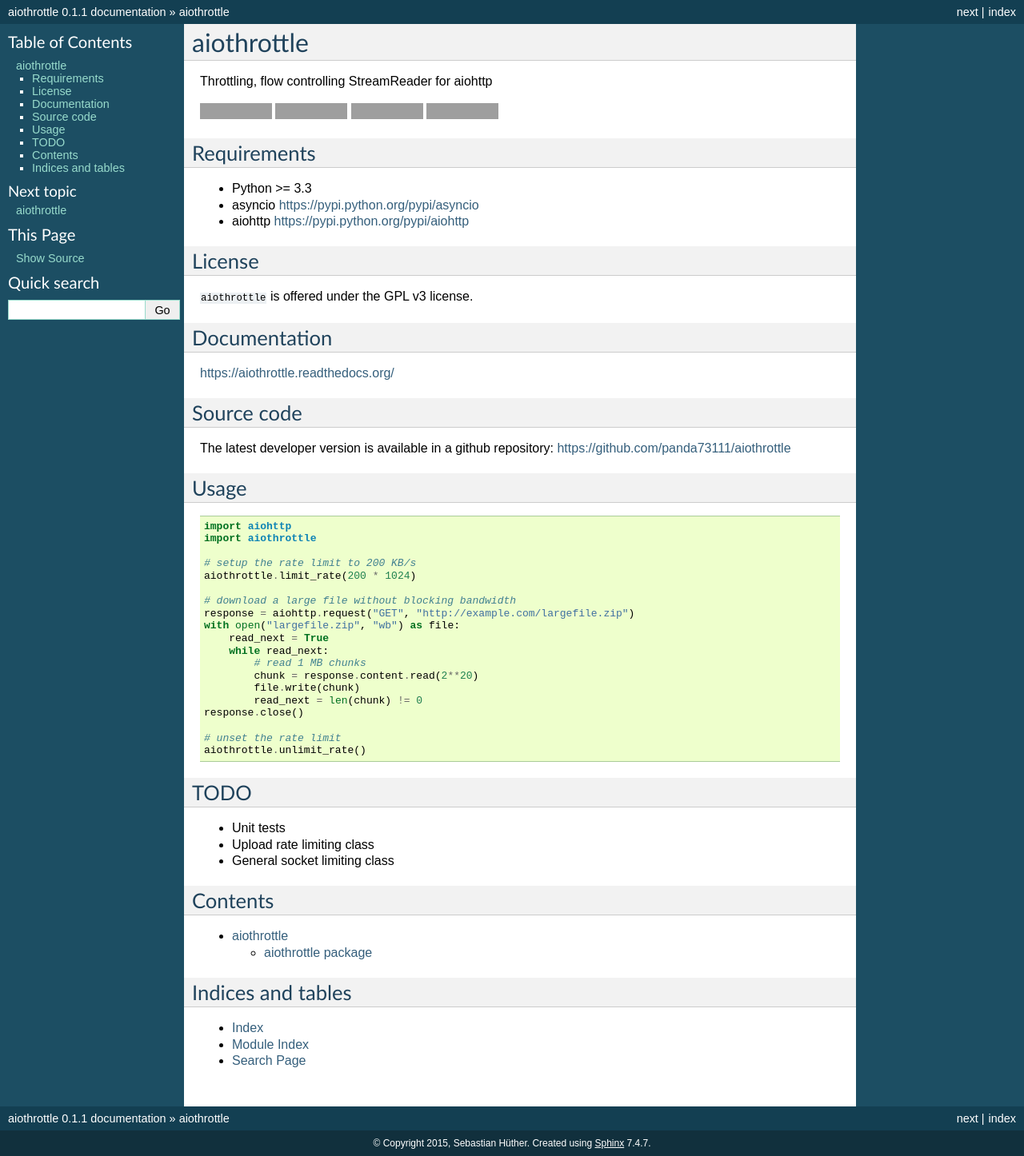
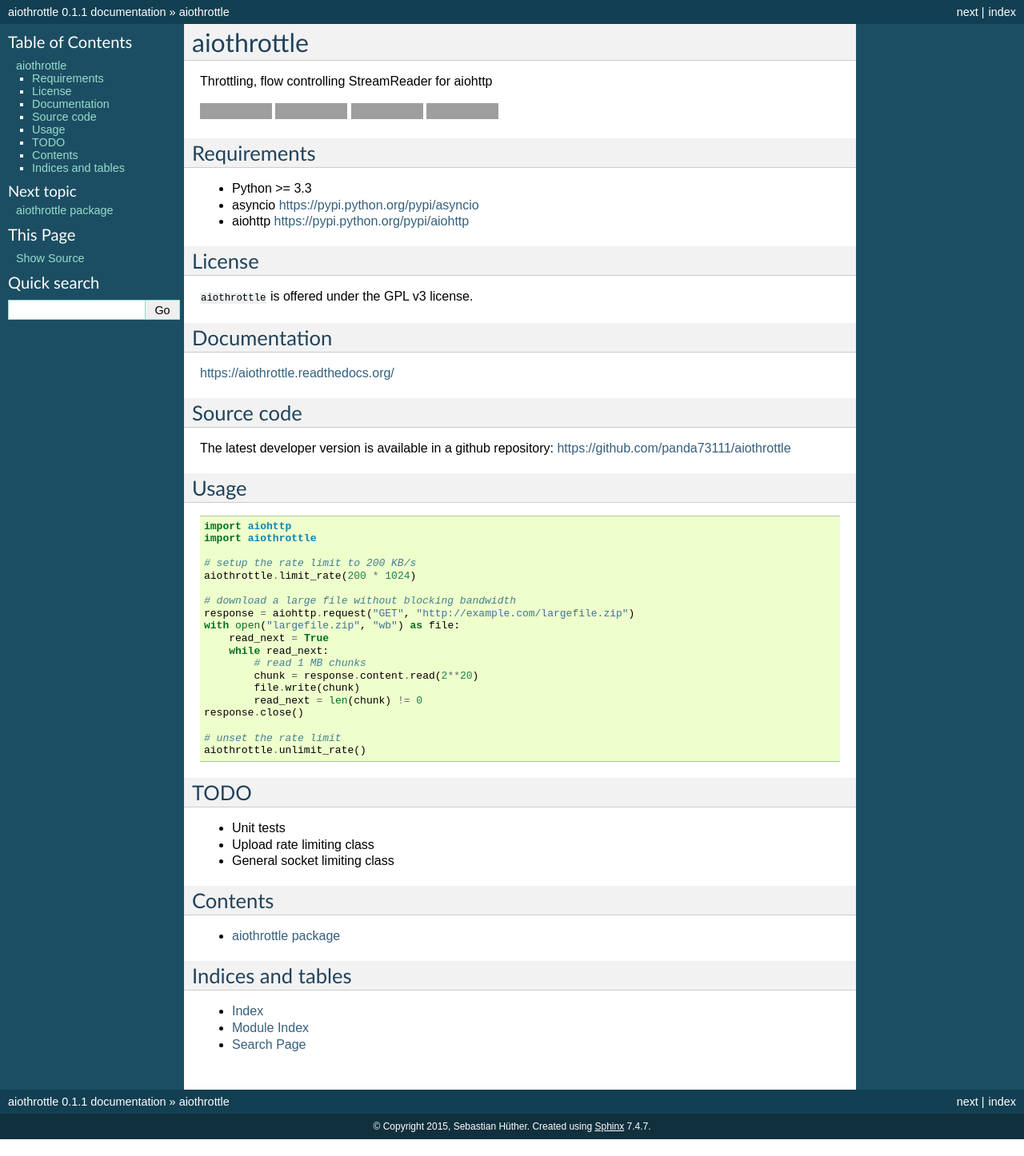
Before and after one commit to panda73111/aiothrottle, a Sphinx documentation site: the page built from docs/index.rst, in a window 1280 px wide. Shown: the whole page at 80% size. Built offline with Sphinx 7.4.7, drawn with Linux system fonts in a browser that asks for light colours; after the commit the page ends 1425 px from its top, so only the background shows below that; part of the change alters nothing that is shown; grey boxes are pictures that could not be loaded.

```diff
--- a/docs/index.rst
+++ b/docs/index.rst
@@ -9,9 +9,9 @@ Contents
 --------
 
 .. toctree::
-    :maxdepth: 2
+    :maxdepth: 1
 
-    modules
+    aiothrottle
 
 
 Indices and tables
```
